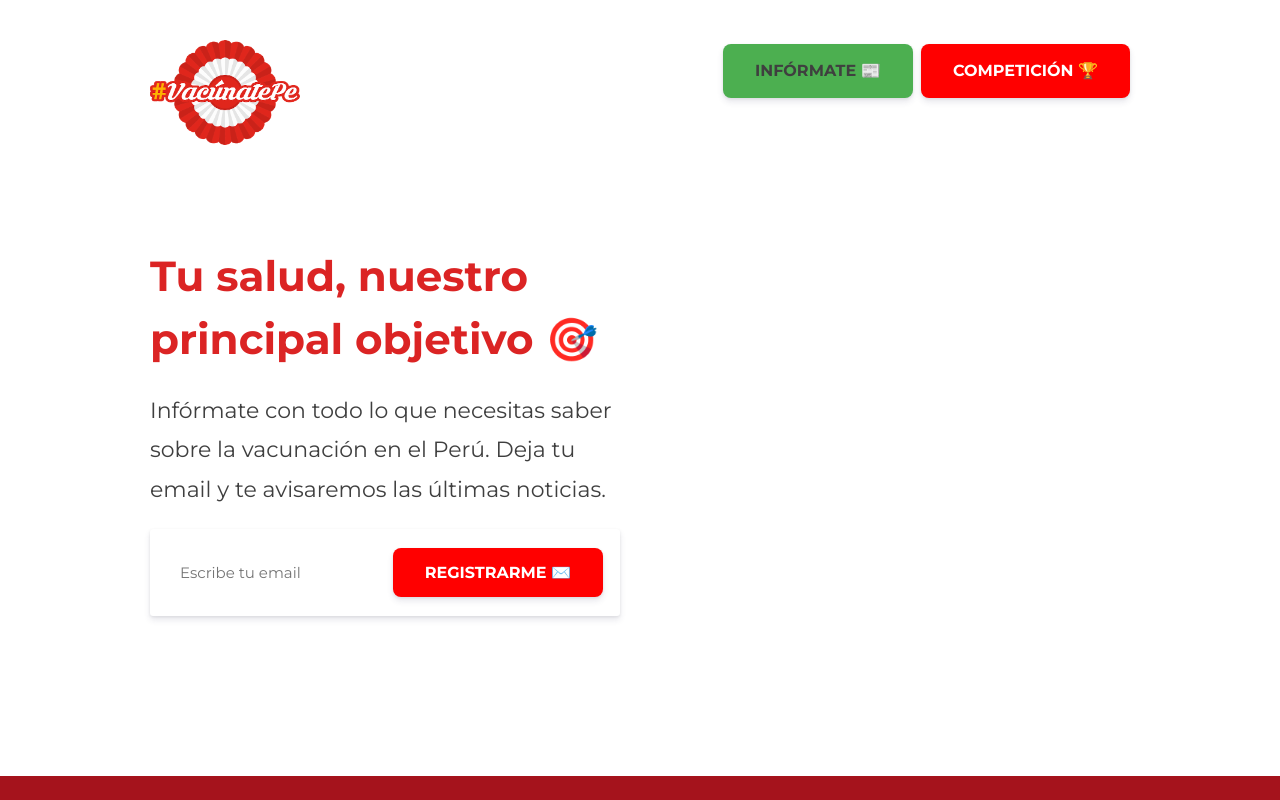
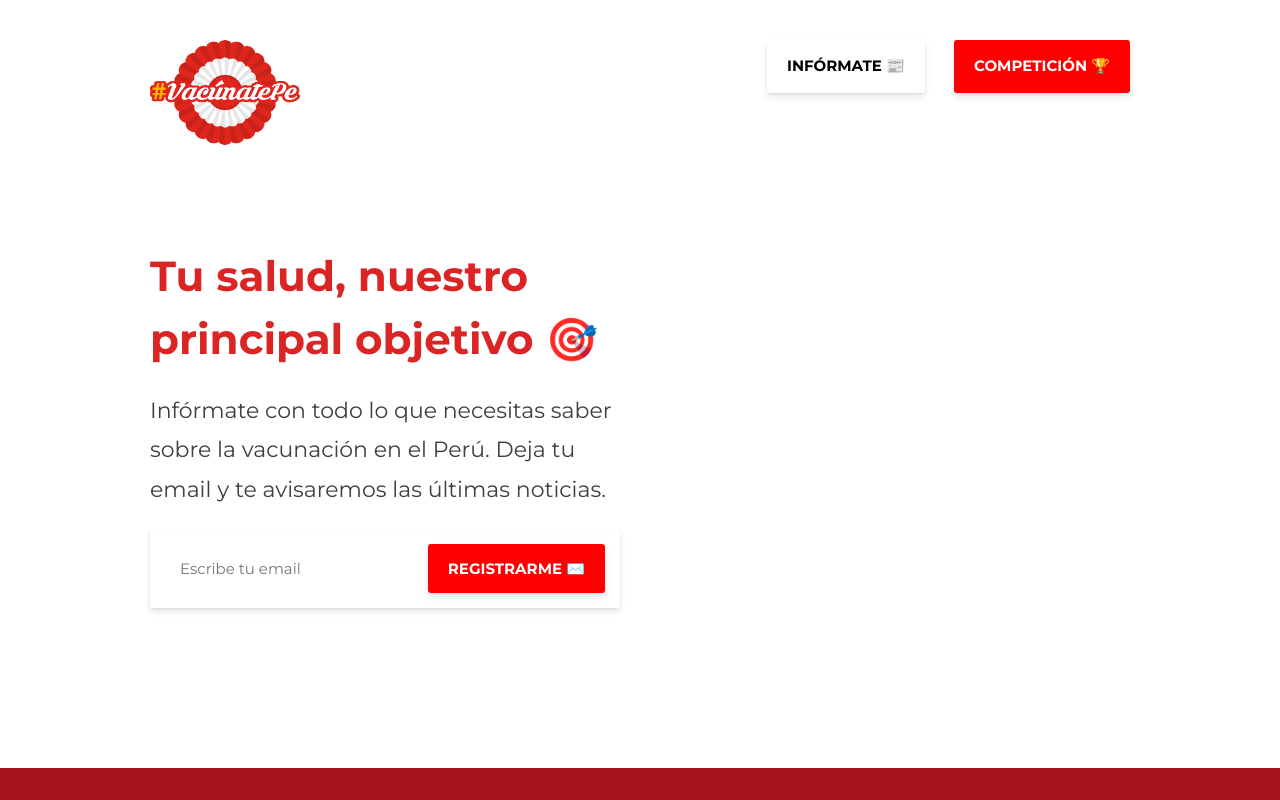
Before and after one commit to frankmoshe/vacunatepe, a plain HTML site: page index.html in a window 1280 px wide. Shown: the top 800 px of the page. Drawn offline with Linux system fonts and the light colour scheme.

Commit message:
v1.4 merging improvementes on both landing pages

```diff
--- a/customstyle.css
+++ b/customstyle.css
@@ -1,22 +1,3 @@
-.button {
-    background-color: #4CAF50; /* Green */
-    border: none;
-    color: white;
-    padding: 15px 32px;
-    text-align: center;
-    text-decoration: none;
-    display: inline-block;
-    font-size: 16px;
-    margin: 4px 2px;
-    cursor: pointer;
-    border-radius: 8px;
-  }
-
-.button2 {background-color: #008CBA;} /* Blue */
-.button3 {background-color: #f44336;} /* Red */
-.button4 {background-color: #e7e7e7; color: black;} /* Gray */
-.button5 {background-color: #555555;} /* Black */
-.button6 {background-color: #ffffff; color: black;} /* white */
 
 .img_map {
     max-width: 100%;
--- a/index.html
+++ b/index.html
@@ -34,8 +34,8 @@
           <div class="flex col-12 spread">
             <img width="150" src="img/logo.png">
             <div>
-              <a href="/" class="nav-link secondary-color mr10 button bold">Infórmate 📰</a>
-              <a href="competicion" class="nav-link secondary-color mr0 button accent-bg white-color bold">Competición 🏆</a>
+              <a href="/" class="nav-link mr10 button bold">Infórmate 📰</a>
+              <a href="/competicion" class="nav-link mr0 button accent-bg white-color bold">Competición 🏆</a>
             </div>
           </div>
         </div>
@@ -205,8 +205,7 @@
         <img class="img_map" src="img/find_local.png" alt="">
       </div>
       <div class="text-center">
-        <!-- <button type="button" class="button button6 text-center"> Encuentra aquí tu local de votación </button> -->
-        <input type="button" name="find_local" class="white-color button no-max-width accent-bg primary-color" value="Encuentra aquí tu local de votación">
+        <a href="" class="white-color button no-max-width accent-bg primary-color" value=""> Encuentra aquí tu local de vacunación </a>
       </div>
 
     </section>
```
